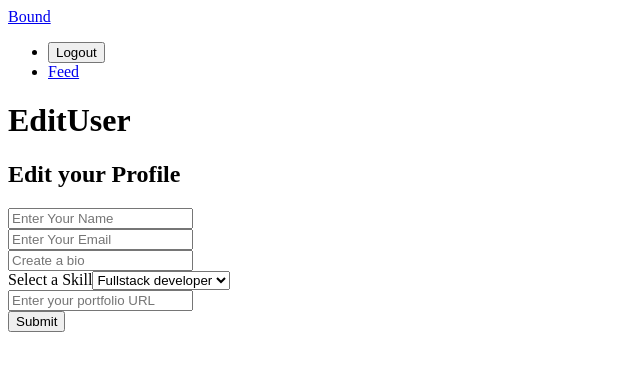
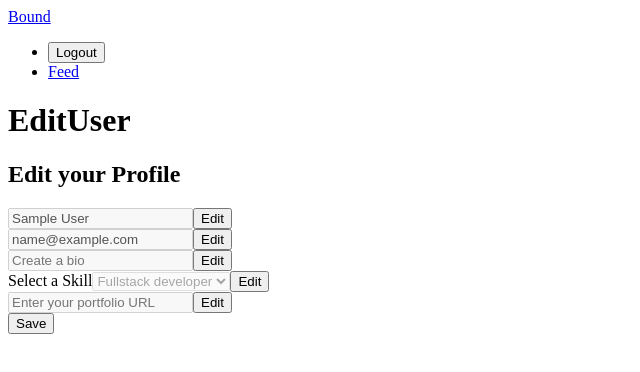
Before and after one commit to LaSav/bound-rest, a React (Create React App) app in the folder frontend/: page /edit-profile in a window 1280 px wide. Shown: the top 372 px of the page, without its empty margins (0-640 px from the left). Built offline with nearby package versions, Linux system fonts and the light colour scheme; no server answers; sample sign-in values are in the browser's storage.

Commit message:
Add complete profile form to dashboard

```diff
--- a/frontend/src/components/UserForm.jsx
+++ b/frontend/src/components/UserForm.jsx
@@ -3,25 +3,32 @@ import { useNavigate } from 'react-router-dom';
 import { useDispatch } from 'react-redux';
 import { editUser } from '../features/user/userSlice';
 
-function UserForm() {
+function UserForm({ profile, isComplete, user }) {
   const dispatch = useDispatch();
   const navigate = useNavigate();
 
   const [formData, setFormData] = useState({
-    name: '',
-    email: '',
-    bio: '',
-    offeredSkill: 'fullstack developer',
-    portfolio: '',
+    name: profile.name,
+    email: profile.email,
+    bio: profile.bio,
+    offeredSkill: profile.offeredSkill,
+    portfolio: profile.portfolio,
   });
 
   const { name, email, bio, offeredSkill, portfolio } = formData;
+
+  const [disabled, setDisabled] = useState(true);
 
   const onChange = (e) => {
     setFormData((prevState) => ({
       ...prevState,
       [e.target.name]: e.target.value,
     }));
+  };
+
+  const handleEdit = (e) => {
+    e.preventDefault();
+    setDisabled(!disabled);
   };
 
   const onSubmit = (e) => {
@@ -52,8 +59,16 @@ function UserForm() {
               name='name'
               value={name}
               placeholder='Enter Your Name'
+              disabled={disabled}
               onChange={onChange}
             />
+            <button
+              type='submit'
+              className='btn btn-block'
+              onClick={handleEdit}
+            >
+              Edit
+            </button>
           </div>
           <div className='form-group'>
             <input
@@ -63,8 +78,16 @@ function UserForm() {
               name='email'
               value={email}
               placeholder='Enter Your Email'
+              disabled={disabled}
               onChange={onChange}
             />
+            <button
+              type='submit'
+              className='btn btn-block'
+              onClick={handleEdit}
+            >
+              Edit
+            </button>
           </div>
           <div className='form-group'>
             <input
@@ -74,8 +97,12 @@ function UserForm() {
               name='bio'
               value={bio}
               placeholder='Create a bio'
+              disabled={disabled}
               onChange={onChange}
             />
+            <button type='submit' className='btn btn-block'>
+              Edit
+            </button>
           </div>
           <div className='form-group'>
             <label htmlFor='offeredSkill'>Select a Skill</label>
@@ -83,6 +110,7 @@ function UserForm() {
               name='offeredSkill'
               id='offeredSkill'
               value={offeredSkill}
+              disabled={disabled}
               onChange={onChange}
             >
               <option value='fullstack developer'>Fullstack developer</option>
@@ -91,6 +119,9 @@ function UserForm() {
               <option value='UX designer'>UX designer</option>
               <option value='copywriter'>Copywriter</option>
             </select>
+            <button type='submit' className='btn btn-block'>
+              Edit
+            </button>
           </div>
           <div className='form-group'>
             <input
@@ -100,12 +131,16 @@ function UserForm() {
               name='portfolio'
               value={portfolio}
               placeholder='Enter your portfolio URL'
+              disabled={disabled}
               onChange={onChange}
             />
+            <button type='submit' className='btn btn-block'>
+              Edit
+            </button>
           </div>
           <div className='form-group'>
             <button type='submit' className='btn btn-block'>
-              Submit
+              Save
             </button>
           </div>
         </form>
--- a/frontend/src/pages/Dashboard.jsx
+++ b/frontend/src/pages/Dashboard.jsx
@@ -1,11 +1,11 @@
-import { useEffect } from 'react';
+import { useEffect, useState } from 'react';
 import { useNavigate } from 'react-router-dom';
 import { useSelector, useDispatch } from 'react-redux';
 import ListingForm from '../components/ListingForm';
 import { getListings, reset } from '../features/listings/listingSlice';
 import Spinner from '../components/Spinner';
 import ListingItem from '../components/ListingItem';
-import { getUser, resetUser } from '../features/user/userSlice';
+import { getUser, editUser, resetUser } from '../features/user/userSlice';
 
 function Dashboard() {
   const navigate = useNavigate();
@@ -18,6 +18,32 @@ function Dashboard() {
   const { listings, isLoading, isError, message } = useSelector(
     (state) => state.listings
   );
+
+  const [formData, setFormData] = useState({
+    bio: '',
+    offeredSkill: 'fullstack developer',
+    portfolio: null ? '' : profile.portfolio,
+  });
+
+  const { bio, offeredSkill, portfolio } = formData;
+
+  const onChange = (e) => {
+    setFormData((prevState) => ({
+      ...prevState,
+      [e.target.name]: e.target.value,
+    }));
+  };
+
+  const onSubmit = (e) => {
+    e.preventDefault();
+    const userData = {
+      bio,
+      offeredSkill,
+      portfolio,
+    };
+    dispatch(editUser(userData));
+    navigate('/');
+  };
 
   useEffect(() => {
     if (isError) {
@@ -44,7 +70,7 @@ function Dashboard() {
     return <Spinner />;
   }
 
-  if (isComplete || user.profileCompleted) {
+  if (isComplete || user?.profileCompleted) {
     return (
       <>
         <section className='heading'>
@@ -67,7 +93,59 @@ function Dashboard() {
       </>
     );
   } else {
-    return <h3>Complete your profile</h3>;
+    return (
+      <>
+        <section className='heading'>
+          <h1>{profile.name} Complete Your Profile</h1>
+        </section>
+        <section className='form'>
+          <form onSubmit={onSubmit}>
+            <div className='form-group'>
+              <input
+                type='text'
+                className='form-control'
+                id='bio'
+                name='bio'
+                value={bio}
+                placeholder='Create a bio'
+                onChange={onChange}
+              />
+            </div>
+            <div className='form-group'>
+              <label htmlFor='offeredSkill'>Select a Skill</label>
+              <select
+                name='offeredSkill'
+                id='offeredSkill'
+                value={offeredSkill}
+                onChange={onChange}
+              >
+                <option value='fullstack developer'>Fullstack developer</option>
+                <option value='frontend developer'>Frontend developer</option>
+                <option value='backend developer'>Backend developer</option>
+                <option value='UX designer'>UX designer</option>
+                <option value='copywriter'>Copywriter</option>
+              </select>
+            </div>
+            <div className='form-group'>
+              <input
+                type='url'
+                className='form-control'
+                id='portfolio'
+                name='portfolio'
+                value={portfolio}
+                placeholder='Enter your portfolio URL'
+                onChange={onChange}
+              />
+            </div>
+            <div className='form-group'>
+              <button type='submit' className='btn btn-block'>
+                Save
+              </button>
+            </div>
+          </form>
+        </section>
+      </>
+    );
   }
 }
 
--- a/frontend/src/pages/EditUser.jsx
+++ b/frontend/src/pages/EditUser.jsx
@@ -9,7 +9,7 @@ function EditUser() {
   const dispatch = useDispatch();
   const navigate = useNavigate();
   const { user } = useSelector((state) => state.auth);
-  const { profile, isLoading, isError, message } = useSelector(
+  const { profile, isLoading, isComplete, isError, message } = useSelector(
     (state) => state.user
   );
 
@@ -34,7 +34,7 @@ function EditUser() {
   return (
     <>
       <h1>EditUser</h1>
-      <UserForm />
+      <UserForm profile={(profile, isComplete, user)} />
     </>
   );
 }
```
